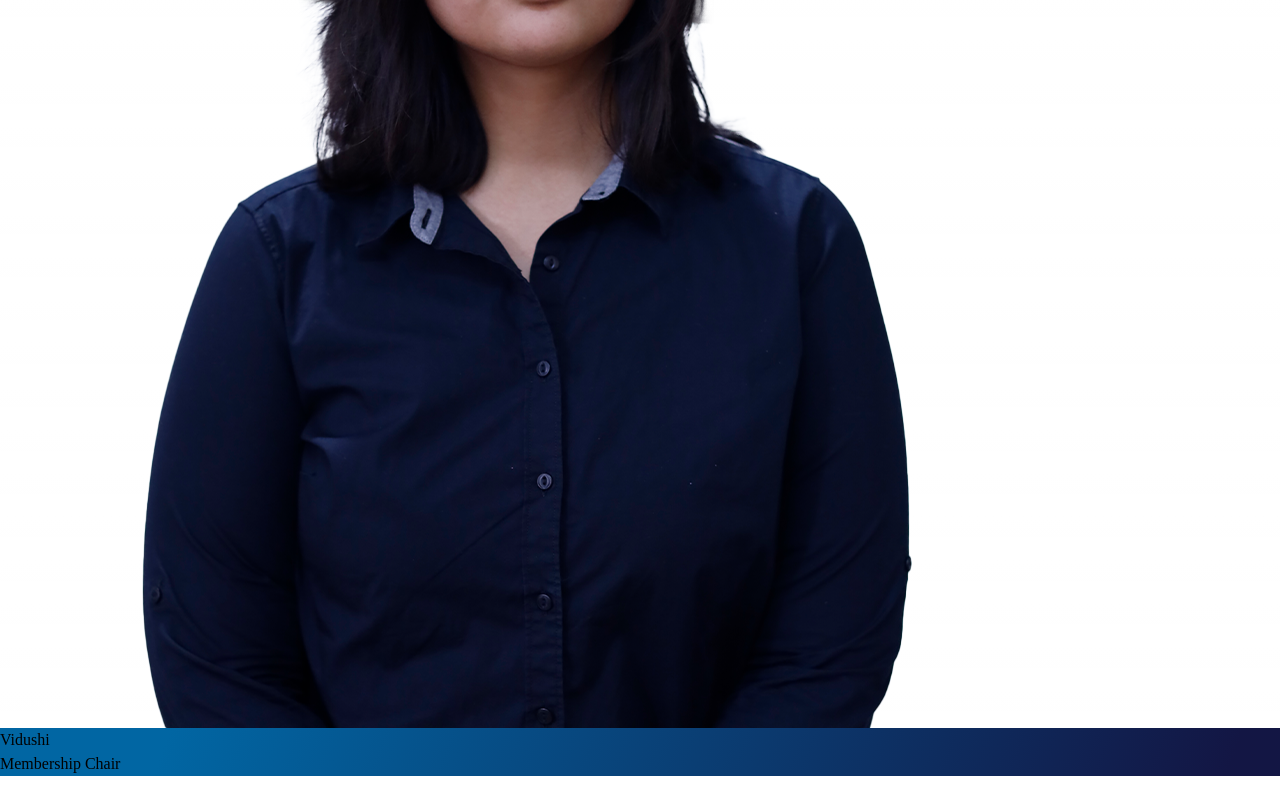
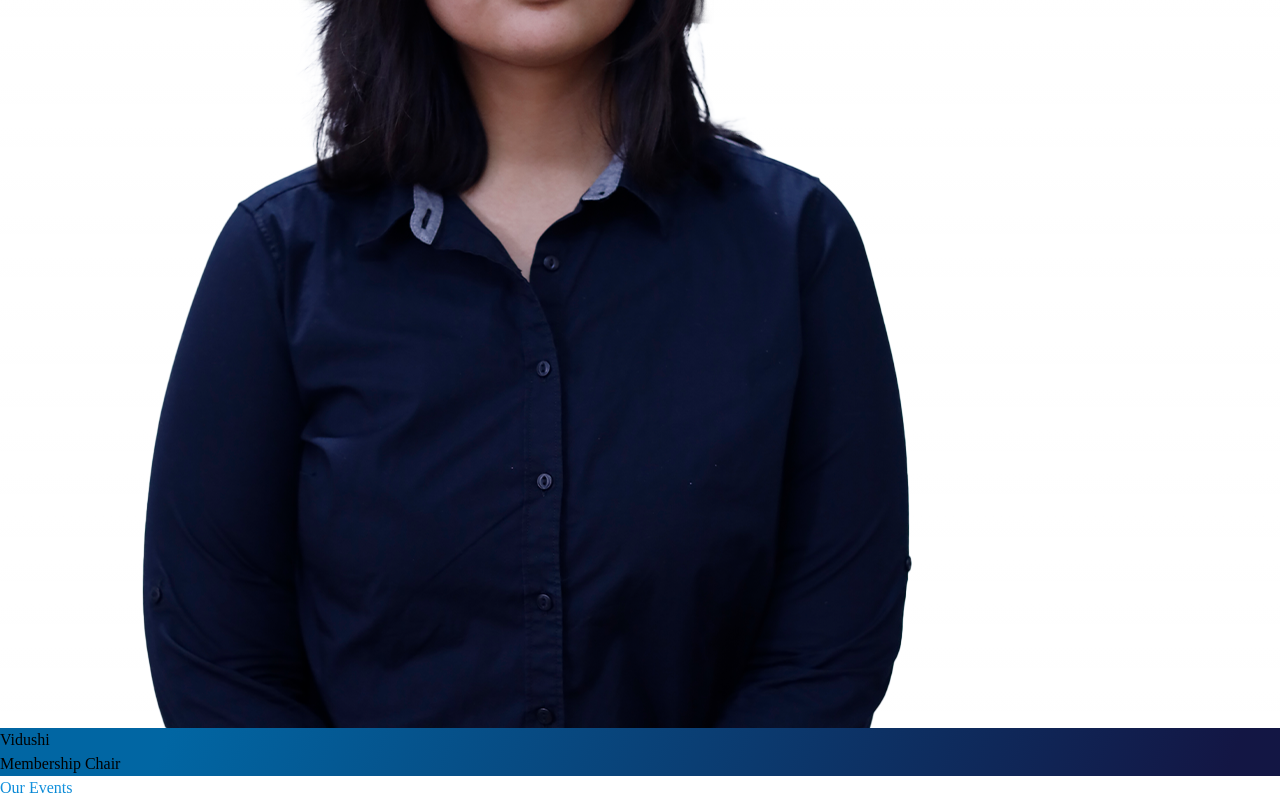
Before and after one commit to JoyBrar2001/MUJ-ACM-Student-Chapter_Website, a React (Vite) app: page / in a window 1280 px wide. Shown: the part 11175-11975 px from the top of the page. Before the commit the page ends 11951 px from the top, so only its background shows below. Built offline with nearby package versions, Linux system fonts and the light colour scheme.

Commit message:
Adding the events section

```diff
--- a/src/App.jsx
+++ b/src/App.jsx
@@ -4,6 +4,7 @@ import Hero from './Components/Hero'
 import About from './Components/About'
 import Team from './Components/Team'
 import { useScroll, motion, useMotionValueEvent, useSpring } from 'framer-motion'
+import Events from './Components/Events'
 
 const App = () => {
   const { scrollYProgress } = useScroll()
@@ -16,6 +17,7 @@ const App = () => {
       <Hero />
       <About />
       <Team />
+      <Events />
     </div>
   )
 }
--- /dev/null
+++ b/src/Components/Events.jsx
@@ -0,0 +1,28 @@
+import React from 'react'
+import { motion } from 'framer-motion'
+import { fadeIn } from '../constants/motion'
+
+const Events = () => {
+  return (
+    <div className='w-full min-h-screen h-full max-w-[1440px] mx-auto flex flex-col p-4 pt-10 relative mt-24'>
+      <motion.h1
+      variants={fadeIn('down', 40, 0.5)}
+      initial="hidden"
+      whileInView="show"
+      className='team__title__gradient text-center text-7xl font-bold my-12 uppercase w-full'
+      >
+        Our Events
+      </motion.h1>
+
+      <div className='flex h-full w-full gap-4'>
+        <div className='flex-[0.5] h-24 bg-white'></div>
+        <div className='flex-[3] h-24 bg-white'></div>
+        <div className='flex-[0.5] h-24 bg-white'></div>
+        <div className='flex-[0.5] h-24 bg-white'></div>
+        <div className='flex-[0.5] h-24 bg-white'></div>
+      </div>
+    </div>
+  )
+}
+
+export default Events
```
